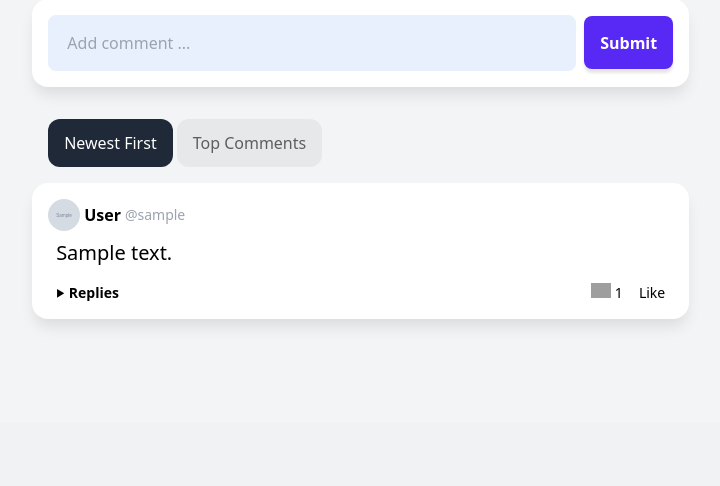
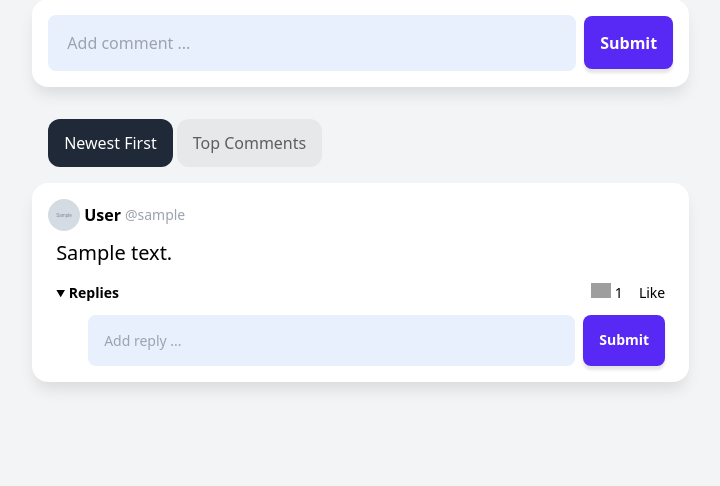
Before and after one commit to NguyenHoangNhatPhi/Django-Blogs, a Django app: page /post-detail/1 in a window 1280 px wide. Shown: the part 1287-1773 px from the top of the page, without its empty margins (74-794 px from the left). Before the commit the page ends 1612 px from the top, so only its background shows below. Run offline with Django 5.2, Linux system fonts and the light colour scheme; tables that the repository leaves empty hold one stand-in row (values such as "Sample post"); grey boxes marked "Sample" are stand-in pictures; some libraries are stand-ins or nearby versions; grey boxes are pictures that could not be loaded.

Commit message:
Add replies for comments

```diff
--- a/a_posts/forms.py
+++ b/a_posts/forms.py
@@ -2,7 +2,7 @@ from django.forms import ModelForm
 from django import forms
 
 
-from a_posts.models import Post, Comment
+from a_posts.models import Post, Comment, Reply
 
 
 class PostCreateForm(ModelForm):
@@ -39,9 +39,21 @@ class CommentCreateForm(ModelForm):
     class Meta:
         model = Comment
         fields = ["body"]
+        widgets = (
+            {
+                "body": forms.TextInput(attrs={"placeholder": "Add comment ..."}),
+            },
+        )
+        labels = {"body": ""}
+
+
+class ReplyCreateForm(ModelForm):
+    class Meta:
+        model = Reply
+        fields = ["body"]
         widgets = {
-            "body": forms.TextInput(attrs={'placeholder':'Add comment ...'}),
-        },
-        labels = {
-            "body": ""
+            "body": forms.TextInput(
+                attrs={"placeholder": "Add reply ... ", "class": "!text-sm"}
+            )
         }
+        labels = {"body": ""}
--- a/a_posts/urls.py
+++ b/a_posts/urls.py
@@ -11,5 +11,6 @@ urlpatterns = [
     path("post-edit/<pk>", views.post_edit_view, name="post-edit"),
     path("post-detail/<pk>", views.post_page_view, name="post-detail"),
     path("comment-sent/<pk>", views.comment_sent, name="comment-sent"),
-    path("comment-delete/<pk>", views.comment_delete_view, name="comment-delete")
+    path("comment-delete/<pk>", views.comment_delete_view, name="comment-delete"),
+    path("reply-sent/<pk>", views.reply_send, name="reply-sent")
 ]
--- a/a_posts/views.py
+++ b/a_posts/views.py
@@ -5,7 +5,12 @@ from django.contrib import messages
 from django.contrib.auth.decorators import login_required
 
 from a_posts.models import Post, Tag, Comment
-from a_posts.forms import PostCreateForm, PostEditForm, CommentCreateForm
+from a_posts.forms import (
+    PostCreateForm,
+    PostEditForm,
+    CommentCreateForm,
+    ReplyCreateForm,
+)
 
 
 def home_view(request, tag=None):
@@ -91,7 +96,13 @@ def post_page_view(request, pk):
     post = get_object_or_404(Post, id=pk)
     comments = Comment.objects.prefetch_related("author").filter(parent_post=post)
     commentform = CommentCreateForm()
-    context = {"post": post, "commentform": commentform, "comments": comments}
+    replyform = ReplyCreateForm()
+    context = {
+        "post": post,
+        "commentform": commentform,
+        "comments": comments,
+        "replyform": replyform,
+    }
 
     return render(request, "a_posts/post_detail.html", context)
 
@@ -109,9 +120,10 @@ def comment_sent(request, pk):
 
     return redirect("post-detail", post.id)
 
+
 @login_required
 def comment_delete_view(request, pk):
-    comment = get_object_or_404(Comment, id = pk, author = request.user )
+    comment = get_object_or_404(Comment, id=pk, author=request.user)
 
     if request.method == "POST":
         comment.delete()
@@ -119,3 +131,18 @@ def comment_delete_view(request, pk):
         return redirect("post-detail", comment.parent_post.id)
 
     return render(request, "a_posts/comment_delete.html", {"comment": comment})
+
+
+@login_required
+def reply_send(request, pk):
+    comment = get_object_or_404(Comment, id=pk)
+
+    if request.method == "POST":
+        form = ReplyCreateForm(request.POST)
+        if form.is_valid():
+            reply = form.save(commit=False)
+            reply.parent_comment = comment
+            reply.author = request.user
+            reply.save()
+
+    return redirect("post-detail", comment.parent_post.id)
--- a/templates/a_posts/comment.html
+++ b/templates/a_posts/comment.html
@@ -19,7 +19,7 @@
     <p class="text-xl px-2">
         {{comment.body}}
     </p>
-    <div x-data="{ repliesOpen: false }" class="flex items-center justify-between flex-wrap text-sm px-2">
+    <div x-data="{ repliesOpen: true }" class="flex items-center justify-between flex-wrap text-sm px-2">
         <a @click="repliesOpen = !repliesOpen" class="font-bold hover:underline cursor-pointer">
             <div class="inline-block" x-bind:class="repliesOpen && 'rotate-90 duration-300'">
                 <svg transform="rotate(90)" width="9" height="9" viewBox="0 0 25 25">
@@ -28,7 +28,7 @@
             </div>
             Replies
             {% if comment.replies.count %}
-                <span class="font-light text-gray-500 ml-1">1</span>
+                <span class="font-light text-gray-500 ml-1">{{comment.replies.count}}</span>
             {% else %}
                 {% if user.is_authenticated %}
                     Add Reply
@@ -53,9 +53,10 @@
             {% endfor %}
 
 
-            <form method="POST" class="replyform flex justify-between" autocomplete="off">
+            <form method="POST" action="{% url 'reply-sent' comment.id %}" class="replyform flex justify-between" autocomplete="off">
                 {% csrf_token %}
-                <input type="text" name="reply" placeholder="Add reply ..." maxlength="150">
+                <!-- <input type="text" name="reply" placeholder="Add reply ..." maxlength="150"> -->
+                 {{replyform.body}}
                 <button class="block" type="submit">Submit</button>
             </form>
         </div>
```
